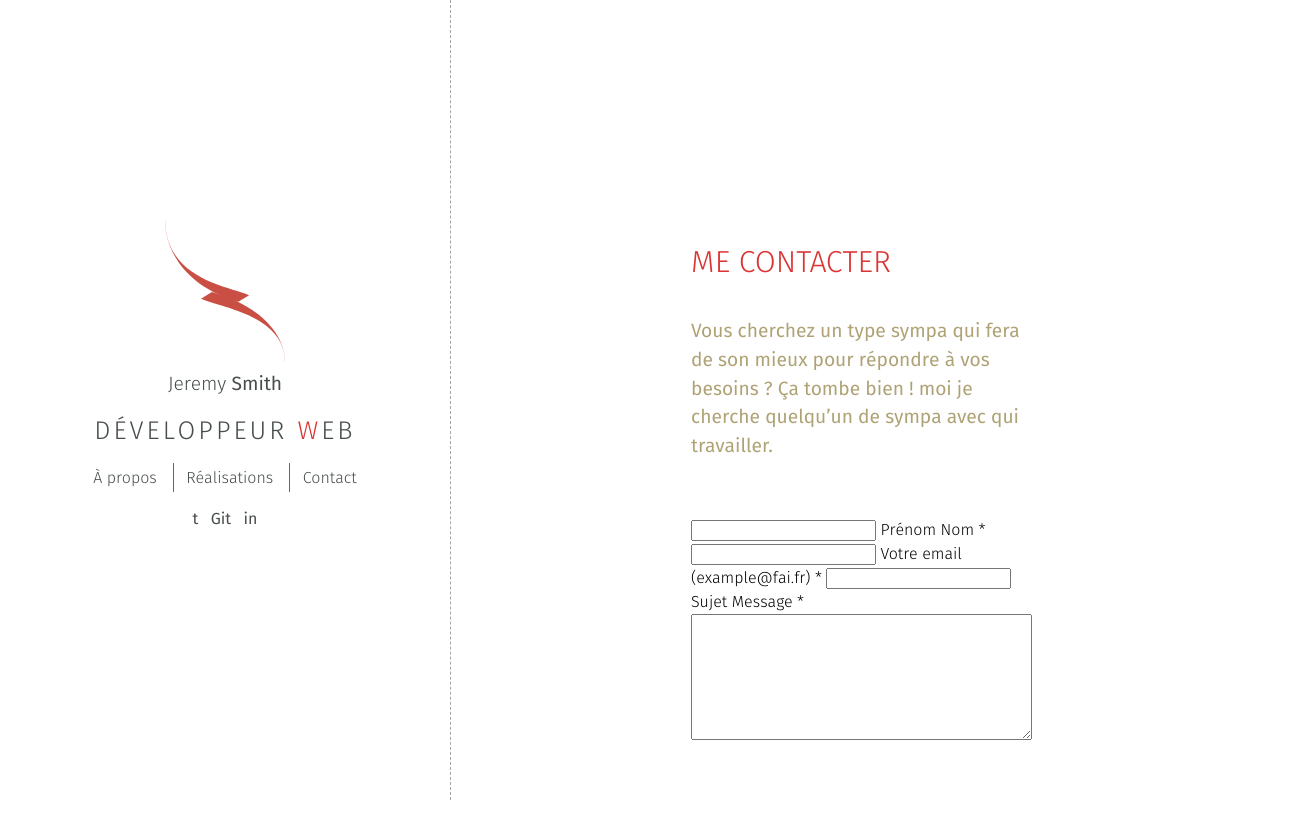
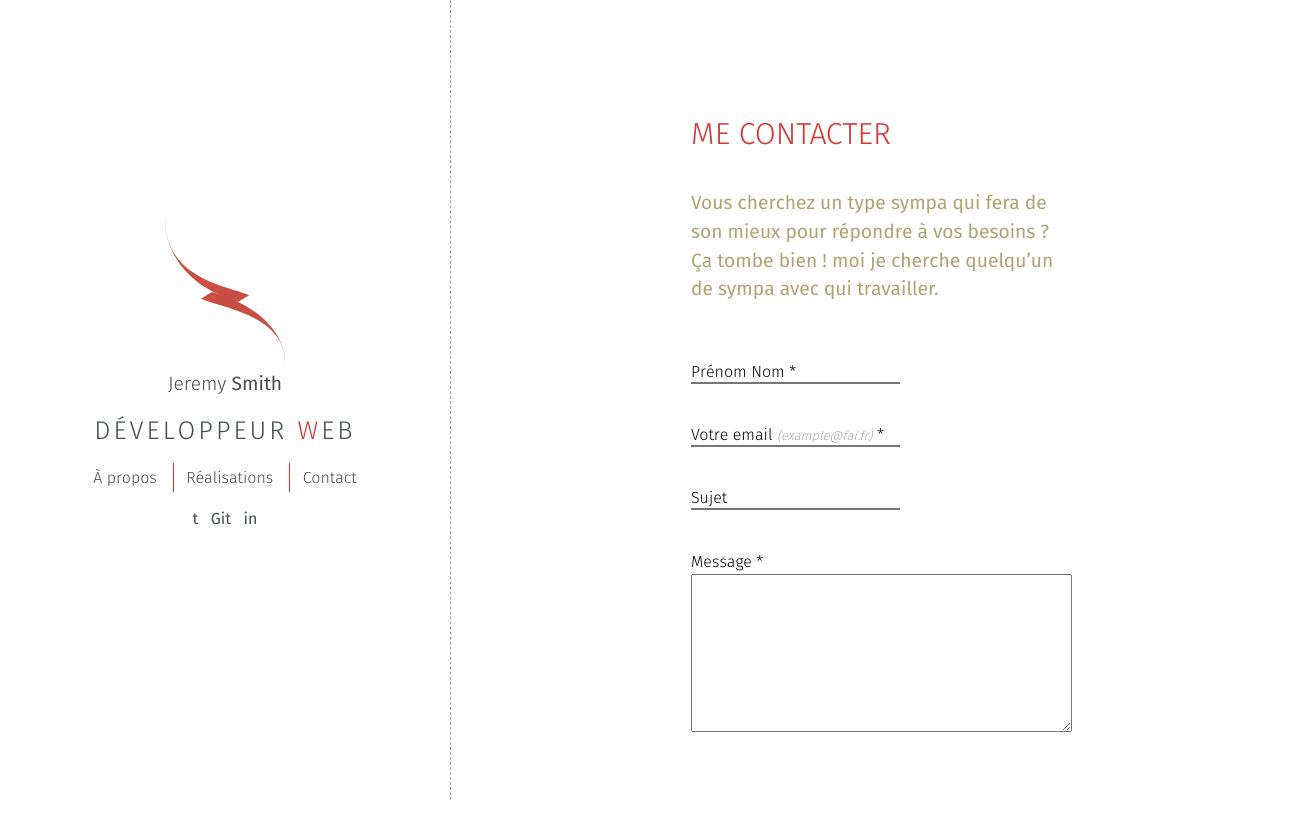
Before and after one commit to SwithFr/Portfolio, a plain HTML site: page contact.html in a window 1280 px wide. Shown: the whole page, 1312 px wide, since content can reach past the window. Drawn offline with Linux system fonts and the light colour scheme.

Commit message:
compile css

```diff
--- a/css/main.css
+++ b/css/main.css
@@ -266,6 +266,38 @@ body {
 .works {
   padding: 10em 15em 0; }
 
+.contact {
+  padding: 7em 15em 0; }
+
+.contact__form__label--placeholder {
+  position: relative;
+  bottom: 2.5em;
+  transition: bottom 0.3s; }
+
+.contact__form__input:focus + .contact__form__label,
+.contact__form__input[value]:not([value=""]) + .contact__form__label {
+  bottom: 4em;
+  color: #a5a5a5; }
+
+.contact__form__label, .contact__form__input, .contact__form__textarea {
+  display: block;
+  font-size: 1em;
+  font-family: "fira_sanslight";
+  outline: none; }
+
+.contact__form__label, .contact__form__input {
+  border-left: none;
+  border-right: none;
+  border-top: none; }
+
+.contact__form__input {
+  margin-bottom: 1em; }
+
+.contact__form__label__ex {
+  font-style: italic;
+  color: #a5a5a5;
+  font-size: .8em; }
+
 /*------------------------------------*    TRUMPS
 \*------------------------------------*/
 @media screen and (max-width: 1070px) {
```
